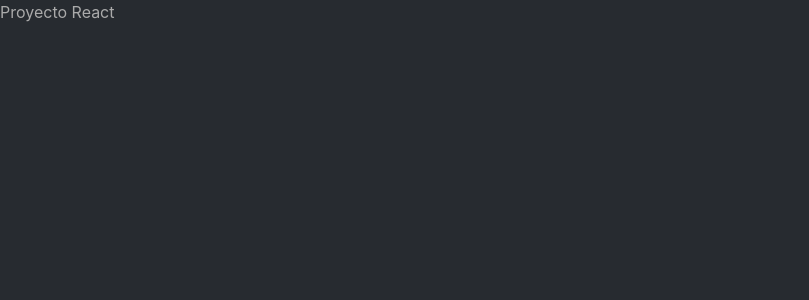
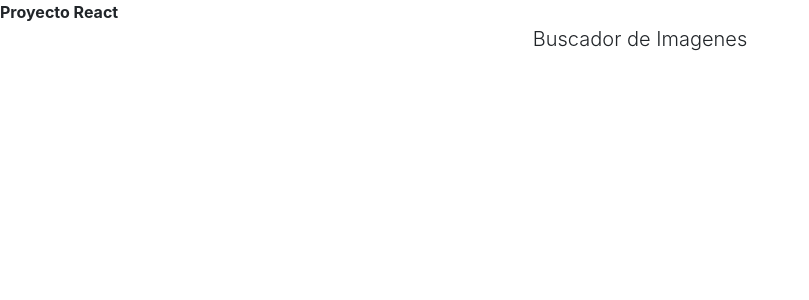
Before and after one commit to LuisJavierVelez/ProyectoReact, a React (Create React App) app in the folder proyectoreact/: page / in a window 1280 px wide. Shown: the top 300 px of the page, without its empty margins (0-809 px from the left). Built offline with nearby package versions, Linux system fonts and the light colour scheme; a web font is replaced by a local one.

Commit message:
Primer comentario proyecto

```diff
--- a/proyectoreact/public/index.html
+++ b/proyectoreact/public/index.html
@@ -15,7 +15,7 @@
       user's mobile device or desktop. See https://developers.google.com/web/fundamentals/web-app-manifest/
     -->
     <link rel="manifest" href="%PUBLIC_URL%/manifest.json" />
-    <link rel="stylesheet" href="https://bootswatch.com/5/slate/bootstrap.min.css"
+    <link rel="stylesheet" href="https://bootswatch.com/5/sketchy/bootstrap.min.css"
     <!--
       Notice the use of %PUBLIC_URL% in the tags above.
       It will be replaced with the URL of the `public` folder during the build.
--- a/proyectoreact/src/App.js
+++ b/proyectoreact/src/App.js
@@ -1,12 +1,23 @@
-import logo from './logo.svg';
-import './App.css';
 
-function App() {
-  return (
-    <div className="App">
+import React, { Component} from 'react';
+class App extends Component {
+  state = {
+    termino : '',
+    imagenes : [],
+    pagina : '',
+  }
+  render() {
+    return(
+      <div className='app container'>
+        <div className='jumbotron'>
+          <p className='lead text-center'>Buscador de Imagenes</p>
+        </div>
+      </div>
+    )
 
-    </div>
-  );
+  }
 }
 
+
+
 export default App;
```
